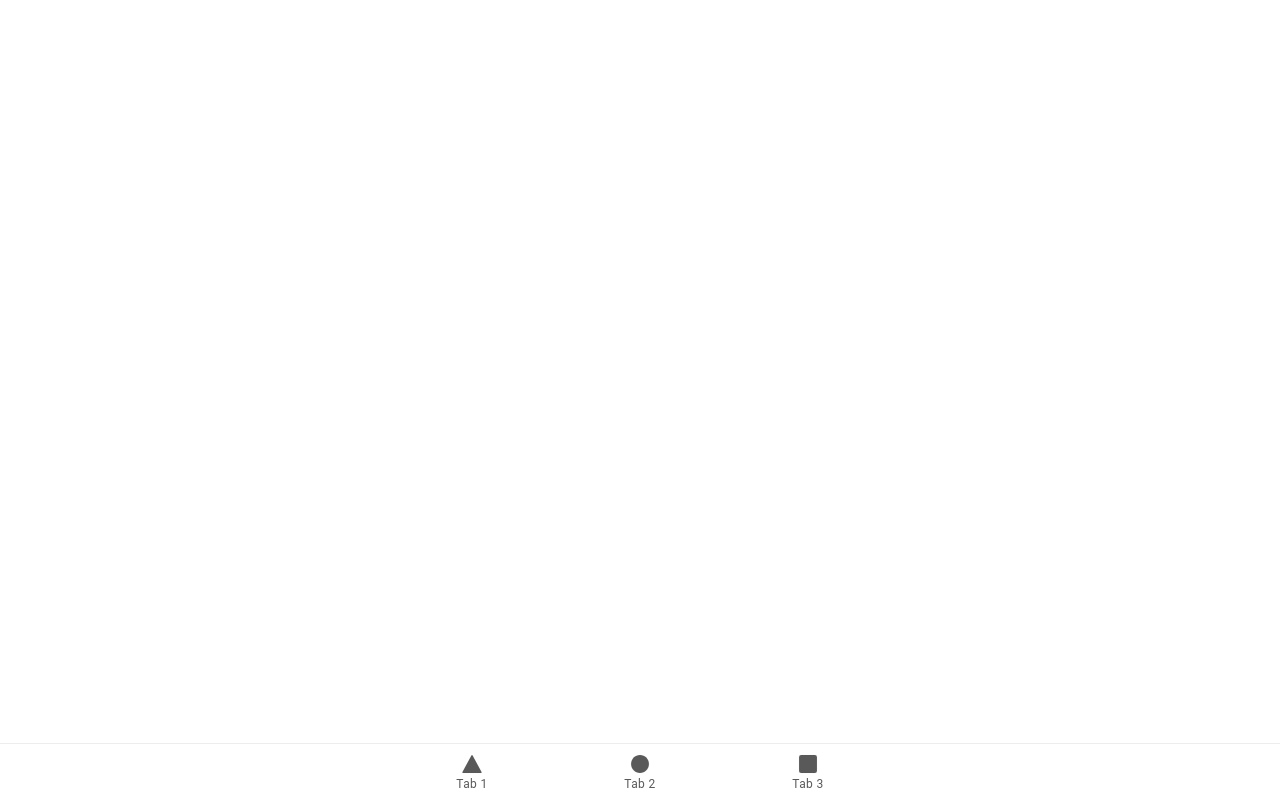
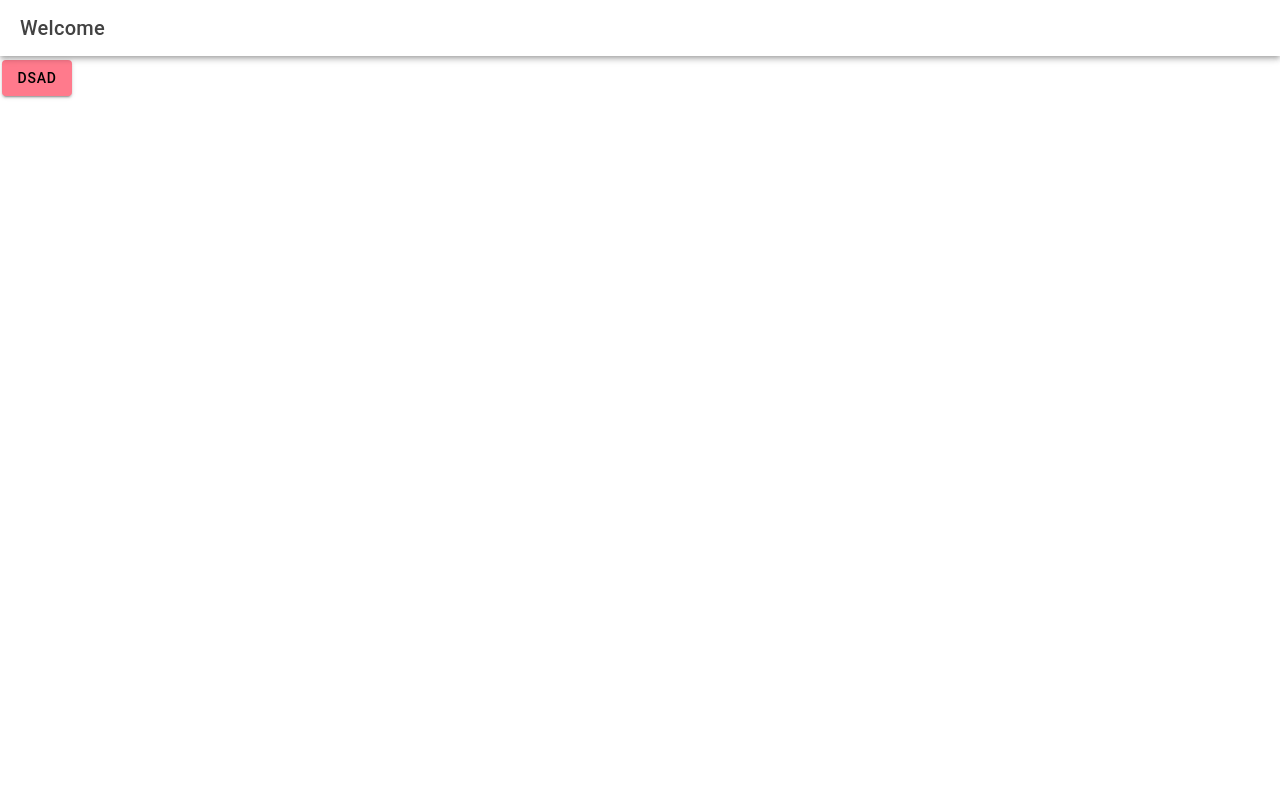
Before and after one commit to tommaso-caputi/journaling-app, a React (Vite) app in the folder dear-diary/: page /welcome in a window 1280 px wide. Built offline with nearby package versions, Linux system fonts and the light colour scheme.

Commit message:
set navs

```diff
--- a/dear-diary/src/App.tsx
+++ b/dear-diary/src/App.tsx
@@ -11,9 +11,9 @@ import {
 } from '@ionic/react';
 import { IonReactRouter } from '@ionic/react-router';
 import { ellipse, square, triangle } from 'ionicons/icons';
-import Tab1 from './pages/Tab1';
-import Tab2 from './pages/Tab2';
-import Tab3 from './pages/Tab3';
+import Welcome from './pages/Welcome';
+import Tab2 from './pages/MainHome';
+import Tab3 from './pages/Homepage';
 
 /* Core CSS required for Ionic components to work properly */
 import '@ionic/react/css/core.css';
@@ -33,42 +33,24 @@ import '@ionic/react/css/display.css';
 
 /* Theme variables */
 import './theme/variables.css';
+import MainHome from './pages/MainHome';
 
 setupIonicReact();
 
 const App: React.FC = () => (
   <IonApp>
     <IonReactRouter>
-      <IonTabs>
       <IonRouterOutlet>
-          <Route exact path="/tab1">
-            <Tab1 />
+        <Route exact path="/welcome">
+          <Welcome />
         </Route>
-          <Route exact path="/tab2">
-            <Tab2 />
-          </Route>
-          <Route path="/tab3">
-            <Tab3 />
+        <Route exact path="/mainhome">
+          <MainHome />
         </Route>
         <Route exact path="/">
-            <Redirect to="/tab1" />
+          <Redirect to="/welcome" />
         </Route>
       </IonRouterOutlet>
-        <IonTabBar slot="bottom">
-          <IonTabButton tab="tab1" href="/tab1">
-            <IonIcon aria-hidden="true" icon={triangle} />
-            <IonLabel>Tab 1</IonLabel>
-          </IonTabButton>
-          <IonTabButton tab="tab2" href="/tab2">
-            <IonIcon aria-hidden="true" icon={ellipse} />
-            <IonLabel>Tab 2</IonLabel>
-          </IonTabButton>
-          <IonTabButton tab="tab3" href="/tab3">
-            <IonIcon aria-hidden="true" icon={square} />
-            <IonLabel>Tab 3</IonLabel>
-          </IonTabButton>
-        </IonTabBar>
-      </IonTabs>
     </IonReactRouter>
   </IonApp>
 );
--- /dev/null
+++ b/dear-diary/src/pages/Homepage.tsx
@@ -0,0 +1,21 @@
+import { IonButton, IonContent, IonHeader, IonNavLink, IonPage, IonTitle, IonToolbar } from '@ionic/react';
+import NewEntry from './NewEntry';
+
+const Homepage: React.FC = () => {
+  return (
+    <IonPage>
+      <IonHeader>
+        <IonToolbar>
+          <IonTitle>Homepage</IonTitle>
+        </IonToolbar>
+      </IonHeader>
+      <IonContent class="ion-padding">
+        <IonNavLink routerDirection="forward" component={() => <NewEntry />}>
+          <IonButton>+</IonButton>
+        </IonNavLink>
+      </IonContent>
+    </IonPage>
+  );
+};
+
+export default Homepage;
--- /dev/null
+++ b/dear-diary/src/pages/MainHome.tsx
@@ -0,0 +1,10 @@
+import { IonContent, IonHeader, IonNav, IonPage, IonTitle, IonToolbar } from '@ionic/react';
+import Homepage from './Homepage';
+
+const MainHome: React.FC = () => {
+  return (
+    <IonNav root={() => <Homepage />}></IonNav>
+  );
+};
+
+export default MainHome;
--- /dev/null
+++ b/dear-diary/src/pages/NewEntry.tsx
@@ -0,0 +1,20 @@
+import { IonBackButton, IonButton, IonButtons, IonContent, IonHeader, IonNavLink, IonPage, IonTitle, IonToolbar } from '@ionic/react';
+
+const NewEntry: React.FC = () => {
+    return (
+        <IonPage>
+            <IonHeader>
+                <IonToolbar>
+                    <IonButtons slot="start">
+                        <IonBackButton defaultHref="/mainhome"></IonBackButton>
+                    </IonButtons>
+                    <IonTitle>NewEntry</IonTitle>
+                </IonToolbar>
+            </IonHeader>
+            <IonContent class="ion-padding">
+            </IonContent>
+        </IonPage>
+    );
+};
+
+export default NewEntry;
--- a/dear-diary/src/pages/Tab1.tsx
+++ /dev/null
@@ -1,25 +0,0 @@
-import { IonContent, IonHeader, IonPage, IonTitle, IonToolbar } from '@ionic/react';
-import ExploreContainer from '../components/ExploreContainer';
-import './Tab1.css';
-
-const Tab1: React.FC = () => {
-  return (
-    <IonPage>
-      <IonHeader>
-        <IonToolbar>
-          <IonTitle>Tab 1</IonTitle>
-        </IonToolbar>
-      </IonHeader>
-      <IonContent fullscreen>
-        <IonHeader collapse="condense">
-          <IonToolbar>
-            <IonTitle size="large">Tab 1</IonTitle>
-          </IonToolbar>
-        </IonHeader>
-        <ExploreContainer name="Tab 1 page" />
-      </IonContent>
-    </IonPage>
-  );
-};
-
-export default Tab1;
--- a/dear-diary/src/pages/Tab2.tsx
+++ /dev/null
@@ -1,25 +0,0 @@
-import { IonContent, IonHeader, IonPage, IonTitle, IonToolbar } from '@ionic/react';
-import ExploreContainer from '../components/ExploreContainer';
-import './Tab2.css';
-
-const Tab2: React.FC = () => {
-  return (
-    <IonPage>
-      <IonHeader>
-        <IonToolbar>
-          <IonTitle>Tab 2</IonTitle>
-        </IonToolbar>
-      </IonHeader>
-      <IonContent fullscreen>
-        <IonHeader collapse="condense">
-          <IonToolbar>
-            <IonTitle size="large">Tab 2</IonTitle>
-          </IonToolbar>
-        </IonHeader>
-        <ExploreContainer name="Tab 2 page" />
-      </IonContent>
-    </IonPage>
-  );
-};
-
-export default Tab2;
--- a/dear-diary/src/pages/Tab3.tsx
+++ /dev/null
@@ -1,25 +0,0 @@
-import { IonContent, IonHeader, IonPage, IonTitle, IonToolbar } from '@ionic/react';
-import ExploreContainer from '../components/ExploreContainer';
-import './Tab3.css';
-
-const Tab3: React.FC = () => {
-  return (
-    <IonPage>
-      <IonHeader>
-        <IonToolbar>
-          <IonTitle>Tab 3</IonTitle>
-        </IonToolbar>
-      </IonHeader>
-      <IonContent fullscreen>
-        <IonHeader collapse="condense">
-          <IonToolbar>
-            <IonTitle size="large">Tab 3</IonTitle>
-          </IonToolbar>
-        </IonHeader>
-        <ExploreContainer name="Tab 3 page" />
-      </IonContent>
-    </IonPage>
-  );
-};
-
-export default Tab3;
--- /dev/null
+++ b/dear-diary/src/pages/Welcome.tsx
@@ -0,0 +1,23 @@
+import { IonButton, IonContent, IonHeader, IonPage, IonTitle, IonToolbar } from '@ionic/react';
+
+const Welcome: React.FC = () => {
+  return (
+    <IonPage>
+      <IonHeader>
+        <IonToolbar>
+          <IonTitle>Welcome</IonTitle>
+        </IonToolbar>
+      </IonHeader>
+      <IonContent fullscreen>
+        <IonHeader collapse="condense">
+          <IonToolbar>
+            <IonTitle size="large">Welcome</IonTitle>
+          </IonToolbar>
+        </IonHeader>
+        <IonButton href='/mainhome'>dsad</IonButton>
+      </IonContent>
+    </IonPage>
+  );
+};
+
+export default Welcome;
```
Also changed, not shown: dear-diary/src/pages/Tab1.css (deleted), dear-diary/src/pages/Tab2.css (deleted), dear-diary/src/pages/Tab3.css (deleted). Lines whose indentation alone changed are shown as unchanged.
